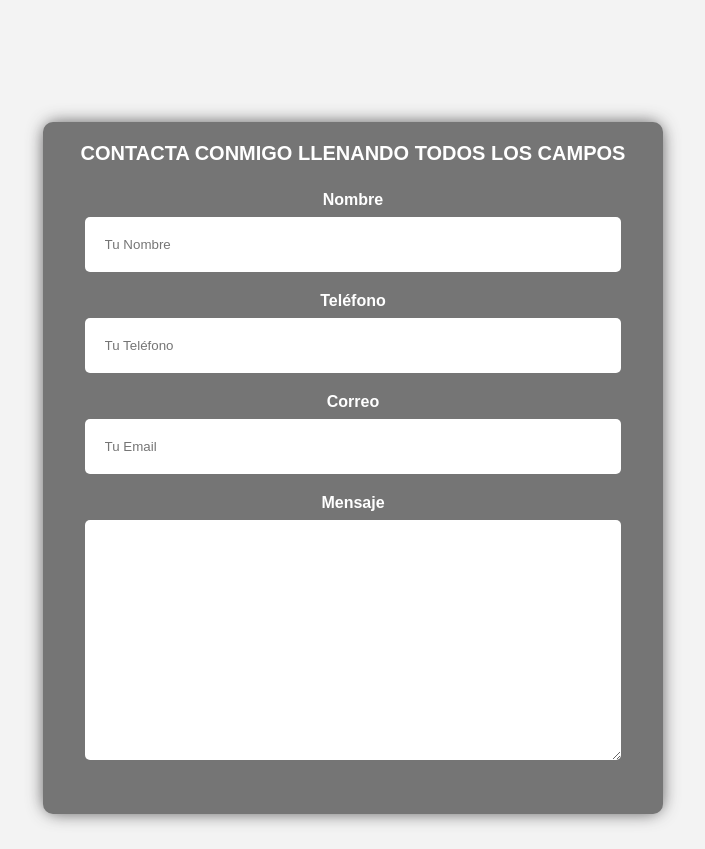
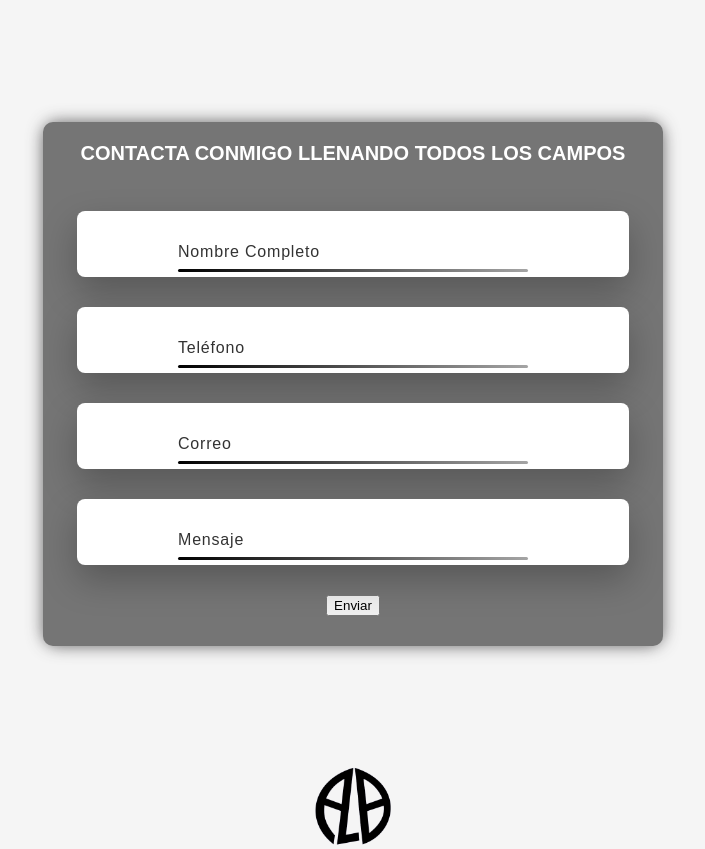
Before and after one commit to RitikThadani/PortfolioRitik, a plain HTML site: page index.html in a window 1280 px wide. Shown: the part 2180-3029 px from the top of the page, without its empty margins (287-992 px from the left). Drawn offline with Linux system fonts and the light colour scheme.

Commit message:
First Commit

```diff
--- a/Styles.css
+++ b/Styles.css
@@ -13,7 +13,7 @@ html {
     scroll-snap-type: y mandatory;
 }
 
-/**BACKGROUND MOVE**/
+/**FONDO CON CAMBIO DE COLOR**/
 @keyframes color {
     0% {
         background: #7e7d7d;
@@ -41,38 +41,36 @@ html {
 }
 
 body {
-    background: #33CCCC;
     /* Fallback */
-    animation: color 9s infinite linear;
+    animation: color 8s infinite linear;
+
     text-align: center;
     padding: 2em;
     font-size: 16px;
     /* 1 rem =10px*/
     font-family: 'Krub', sans-serif;
-    background-image: linear-gradient(to top, var(--grisClaro) 0%, var(--blanco) 100%);
 }
 
-/**Scroll snap **/
-
-/* .nav-bg,
+/**Scroll**/
+.nav-bg,
 .contenedor h2,
 .cont,
 .cont2,
 .formulario,
 .boxfinal,
-.principio{
+.principio {
     scroll-snap-align: center;
     scroll-snap-stop: y mandatory;
 }
 
-
-*,*:before, *:after{
+*,
+*:before,
+*:after {
     box-sizing: inherit;
-} */
+}
 
 .titulo {
     font-weight: 100;
-    /* background-color: var(--primario); */
     font-family: 'Franklin Gothic Medium', 'Arial Narrow', Arial, sans-serif;
     font-size: 10rem;
     align-items: center;
@@ -167,12 +165,6 @@ h2 {
     /* background-color: rgba(0,0,0,.6); */
     width: 100%;
     height: 30%;
-    /* position: absolute;
-    background-color: red;
-    width: 2rem;
-    height: 2rem;
-    bottom: 250px;
-    left: 250px; */
     display: flex;
     flex-direction: column;
     align-items: center;
@@ -194,7 +186,6 @@ h2 {
 .sombra {
     box-shadow: 0px 0px 16px 0px rgba(61, 60, 61, 0.79);
     background-color: var(--blanco);
-    /* padding:2rem; */
     border-radius: 1.5rem;
 }
 
@@ -267,3 +258,76 @@ h2 {
     display: flex;
     justify-content: center;
 }
+
+@import url('https://fonts.googleapis.com/css2?family=Poppins:wght@300;400;500;600;700;800;900&display=swap');
+
+* .container {
+    margin-top: 2rem;
+    position: relative;
+    padding-top: 22px;
+    padding-bottom: 5px;
+    margin-bottom: 30px;
+    background: #fff;
+    display: flex;
+    justify-content: center;
+    align-items: center;
+    flex-direction: column;
+    border-radius: 8px;
+    box-shadow: 0 15px 35px rgba(0, 0, 0, 0.25);
+}
+
+.inputBox {
+    position: relative;
+    width: 350px;
+}
+
+.inputBox input {
+    position: relative;
+    padding: 8px 10px;
+    border: none;
+    outline: none;
+    width: 100%;
+    background: transparent;
+    color: #fff;
+    font-size: 1.25em;
+    transition: 1s;
+    letter-spacing: 0.05em;
+    z-index: 2;
+}
+
+.inputBox span {
+    position: absolute;
+    left: 0;
+    padding: 10px 0;
+    pointer-events: none;
+    font-size: 1em;
+    transition: 1s;
+    letter-spacing: 0.05em;
+    color: #333;
+}
+
+.inputBox input:valid~span,
+.inputBox input:focus~span {
+    font-size: 0.85em;
+    transform: translateY(-32px);
+}
+
+.inputBox i {
+    position: absolute;
+    bottom: 0;
+    left: 0;
+    width: 100%;
+    height: 3px;
+    background: #333;
+    background: linear-gradient(45deg, #000000, #a5a5a5);
+    transition: 1s;
+    z-index: 1;
+    border-radius: 4px;
+    pointer-events: none;
+}
+
+.inputBox input:valid~i,
+.inputBox input:focus~i {
+    height: 100%;
+    box-shadow: inset 0 0 10px rgba(0, 0, 0, 0.25);
+}
--- a/index.html
+++ b/index.html
@@ -50,8 +50,8 @@
 		<h2>SKILLS</h2>
 		<h3>Principiante en Java, C#, C++, Python, VHDL, HTML y CSS. Actualmente profundizando en Java, HTML y
 			CSS.<br><br><br><br> Experiencias en otros sectores:
-			<br><br>&nbsp;&nbsp;&nbsp;&nbsp;Dependiente de tienda en Bazar Atoz
-			(Lanzarote)<br>&nbsp;&nbsp;&nbsp;&nbsp;05/2019 - 07/2019
+			<br><br>&nbsp;&nbsp;&nbsp;&nbsp;Dependiente de tienda en Pull & Bear
+			(Gran Canaria)<br>&nbsp;&nbsp;&nbsp;&nbsp;01/2023 - Actualidad
 			<br><br>&nbsp;&nbsp;&nbsp;&nbsp;Ayudante de Camarero en Riu Palace Meloneras (Gran
 			Canaria)<br>&nbsp;&nbsp;&nbsp;&nbsp;08/2022 - 09/2022
 			<br><br><br><br>Títulos - Permisos - Certificados:
@@ -66,12 +66,18 @@
 
 	<main id="proyects" class="cont2">
 		<h2>PROYECTOS</h2>
-		<h3>Prácticas en HTML y CSS.
+		<h3>Prácticas en HTML, CSS y Java.
 			<h4><a href="https://ritikthadani.github.io/DamPortfolio/">
 					<br><br><img alt="Demo" src="Img\IconoPro.png" width="150" height="150">
 				</a>&nbsp;&nbsp;&nbsp;&nbsp;
 				<a href="https://github.com/RitikThadani/FemProduct/blob/main/design/desktop-preview.jpg">
 					<img alt="Demo" src="Img\Parfum.png" width="155" height="150">
+				</a>&nbsp;&nbsp;&nbsp;&nbsp;
+				<a href="https://github.com/RitikThadani/EjercicioIntegraci-nPoo">
+					<img alt="Demo" src="Img\1.png" width="155" height="150">
+				</a>&nbsp;&nbsp;&nbsp;&nbsp;
+				<a href="https://ritikthadani.github.io/RitikSocialProofSectionMaster/">
+					<img alt="Demo" src="Img\2.png" width="155" height="150">
 				</a>
 			</h4>
 		</h3>
@@ -80,28 +86,44 @@
 		<br><br><br><br><br><br><br>
 	</main>
 
+	<script>script.js</script>
+
 	<main class="contenedor sombra">
 		<section>
-			<form id="formulario" class="formulario">
+			<form id="formulario" class="formulario" onsubmit="return validarFormulario();">
 				<fieldset>
 					<legend>Contacta conmigo llenando todos los campos</legend>
 					<div class="contenedor-campos">
-						<div class="campo">
-							<label> Nombre</label>
-							<input class="imput-text" type="text" placeholder="Tu Nombre">
+						<div class="container">
+							<div class="inputBox">
+								<input type="text" required="required">
+								<span>Nombre Completo</span>
+								<i></i>
+							</div>
 						</div>
-						<div class="campo">
-							<label> Teléfono</label>
-							<input class="imput-text" type="tel" placeholder="Tu Teléfono">
+						<div class="container">
+							<div class="inputBox">
+								<input type="text" required="required">
+								<span>Teléfono</span>
+								<i></i>
+							</div>
 						</div>
-						<div class="campo">
-							<label> Correo</label>
-							<input class="imput-text" type="email" placeholder="Tu Email">
+						<div class="container">
+							<div class="inputBox">
+								<input type="text" required="required" id="email" name="email">
+								<span id="error-message"></span>
+								<span for="email">Correo</span>
+								<i></i>
+							</div>
 						</div>
-						<div class="campo">
-							<label> Mensaje</label>
-							<textarea class="imput-text"></textarea>
+						<div class="container">
+							<div class="inputBox">
+								<input type="text" required="required">
+								<span>Mensaje</span>
+								<i></i>
+							</div>
 						</div>
+						<button type="submit">Enviar</button>
 					</div>
 				</fieldset>
 			</form>
```
Also changed, not shown: Portfolio.html (deleted, +0 -138 lines), script.js (added, +14 -0 lines), Img/1.png (added), Img/2.png (added).
